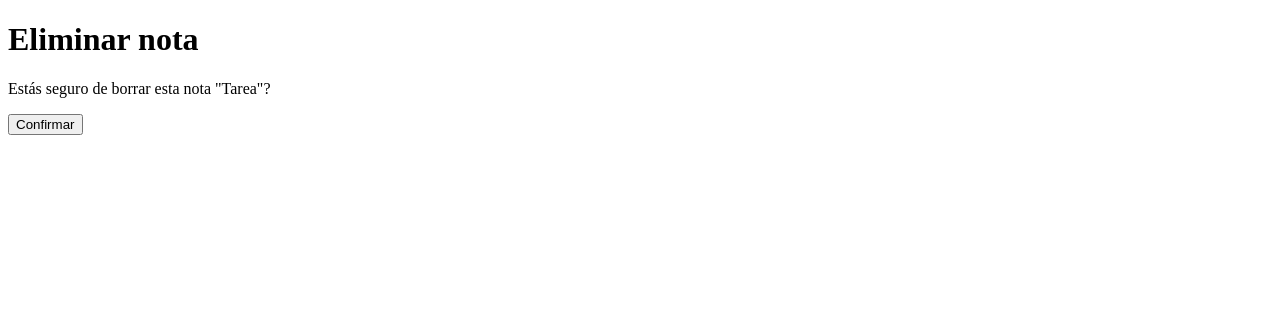
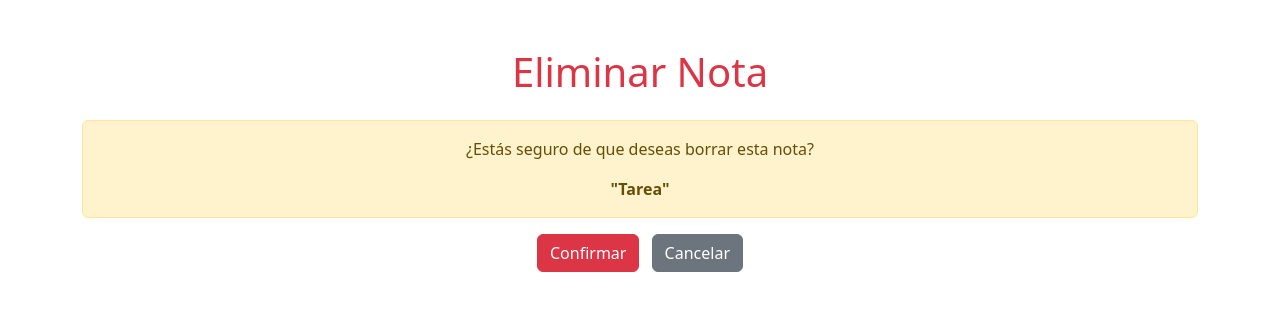
Before and after one commit to YahirHernandezz/Notes_HV, a Django app: page /notes_HernandezVivas/2/delete in a window 1280 px wide. Shown: the top 311 px of the page. Run offline with Django 5.2, Linux system fonts and the light colour scheme; data comes from the database, SQL or seed files in the repository; both versions use the stored data as it was after the commit.

Commit message:
diseno de ver, eliminar notas

```diff
--- a/templates/notes/note_delete_HernandezVivas.html
+++ b/templates/notes/note_delete_HernandezVivas.html
@@ -4,13 +4,25 @@
     <meta charset="UTF-8">
     <meta name="viewport" content="width=device-width, initial-scale=1.0">
     <title>Eliminar nota</title>
+    <link href="https://cdn.jsdelivr.net/npm/bootstrap@5.3.0-alpha3/dist/css/bootstrap.min.css" rel="stylesheet">
 </head>
 <body>
-    <h1>Eliminar nota</h1>
-        <form method="post">{% csrf_token %}
-            <p>Estás seguro de borrar esta nota "{{ object.title }}"?</p>
+    <div class="container my-5">
+        <h1 class="text-center text-danger">Eliminar Nota</h1>
+
+        <div class="alert alert-warning text-center mt-4">
+            <p>¿Estás seguro de que deseas borrar esta nota?</p>
+            <strong>"{{ object.title }}"</strong>
+        </div>
+
+        <form method="post" class="text-center">
+            {% csrf_token %}
             {{ form }}
-            <input type="submit" value="Confirmar">
+            <button type="submit" class="btn btn-danger me-2">Confirmar</button>
+            <a href="{% url 'home' %}" class="btn btn-secondary">Cancelar</a>
         </form>
+    </div>
+
+    <script src="https://cdn.jsdelivr.net/npm/bootstrap@5.3.0-alpha3/dist/js/bootstrap.bundle.min.js"></script>
 </body>
 </html>
```
Also changed, not shown: templates/notes/note_detail_HernandezVivas.html (+14 -6 lines), db.sqlite3.
